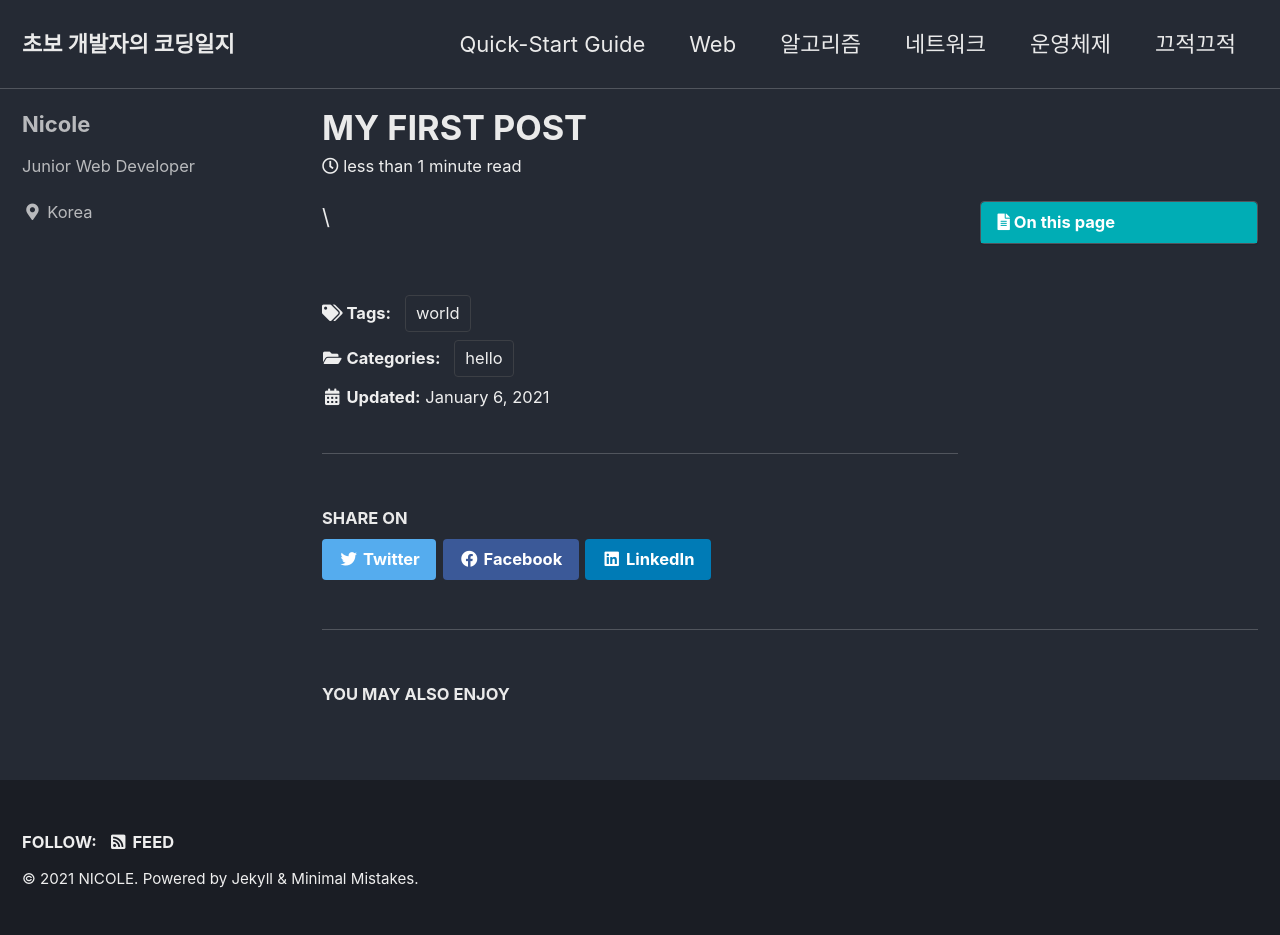
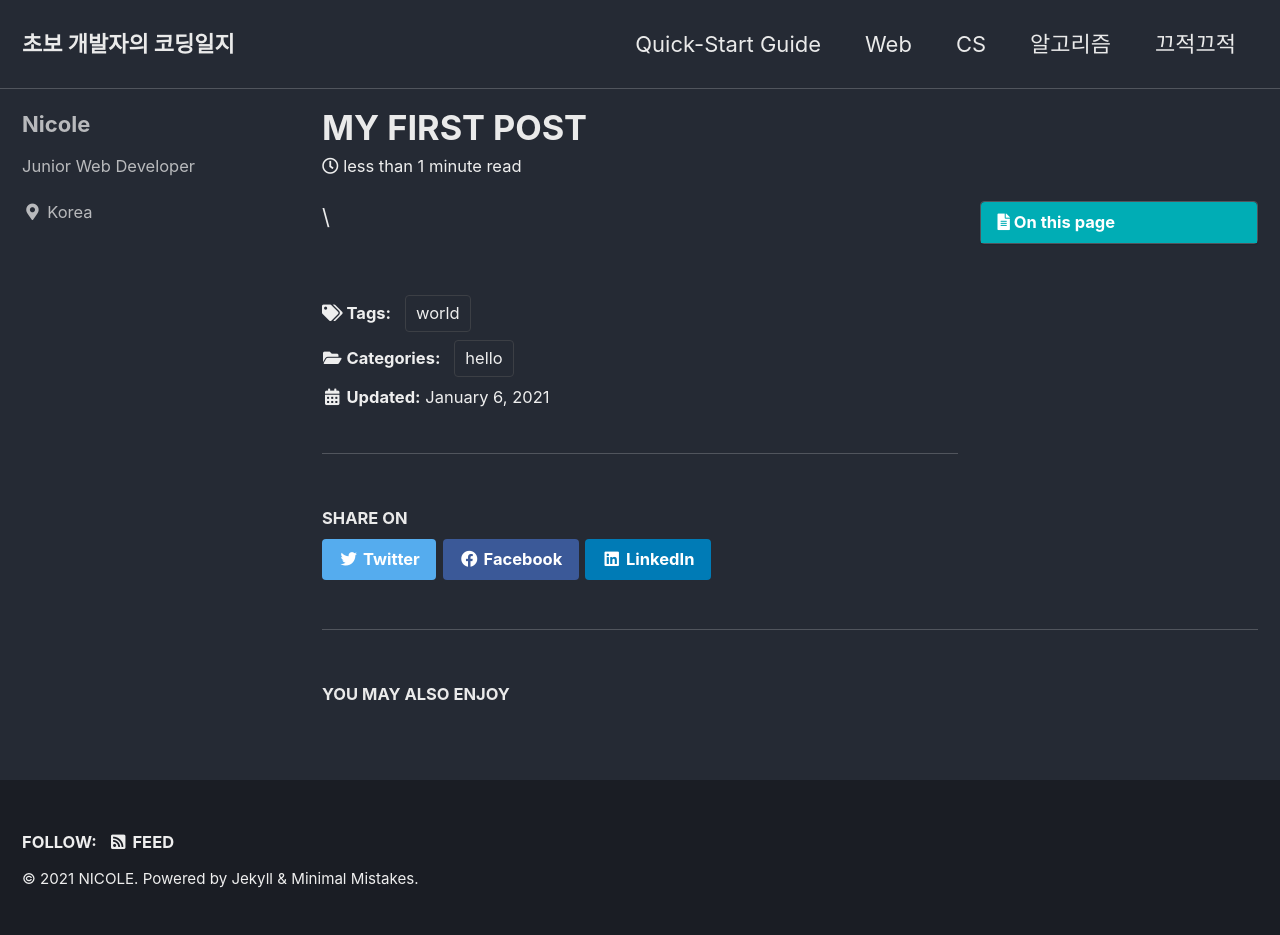
Before and after one commit to isun-dev/isun-dev.github.io, a Jekyll site: the page built from _posts/2021-01-06-hello.md, in a window 1280 px wide. Built offline with Jekyll 4.4.1, drawn with Linux system fonts in a browser that asks for light colours; cached includes are drawn as plain includes.

Commit message:
카테고리 수정 2

```diff
--- a/_data/navigation.yml
+++ b/_data/navigation.yml
@@ -4,11 +4,9 @@ main:
     url: https://mmistakes.github.io/minimal-mistakes/docs/quick-start-guide/
   - title: "Web"
     # url: https://mmistakes.github.io/minimal-mistakes/about/
+  - title: "CS"
+  #   url: /collection-archive/
   - title: "알고리즘"
     # url: /year-archive/
-  - title: "네트워크"
-  #   url: /collection-archive/
-  - title: "운영체제"
-  #   url: /sitemap/
   - title: "끄적끄적"
   #   url: /sitemap/
```
